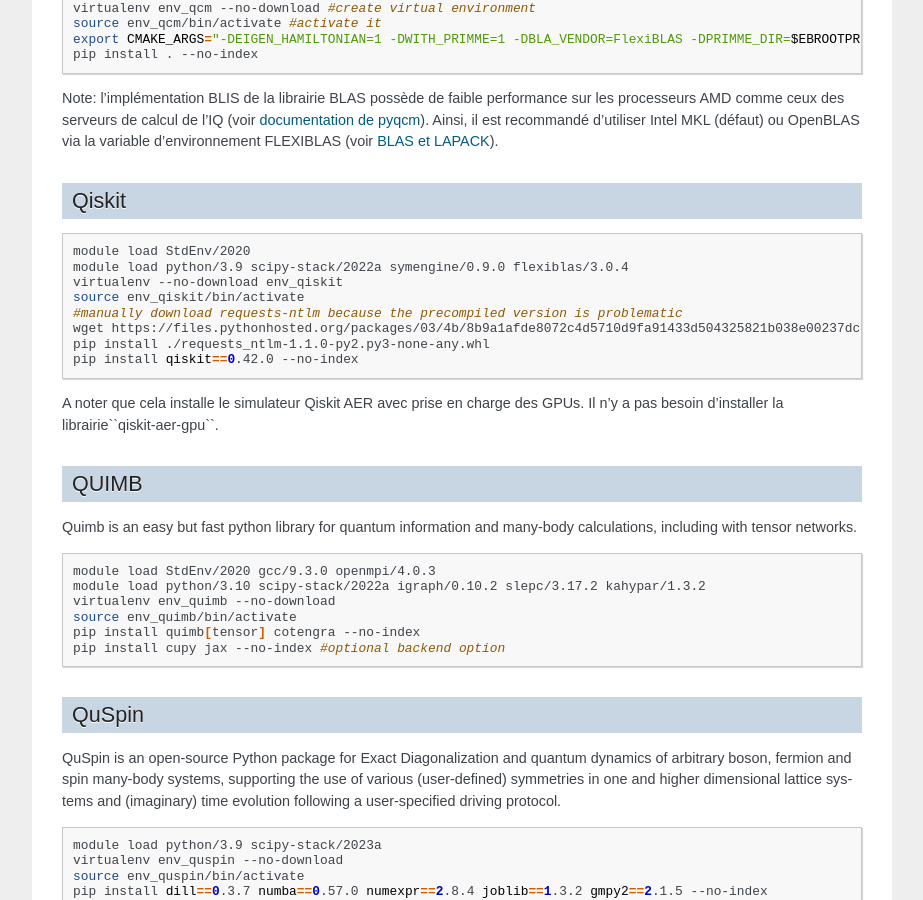
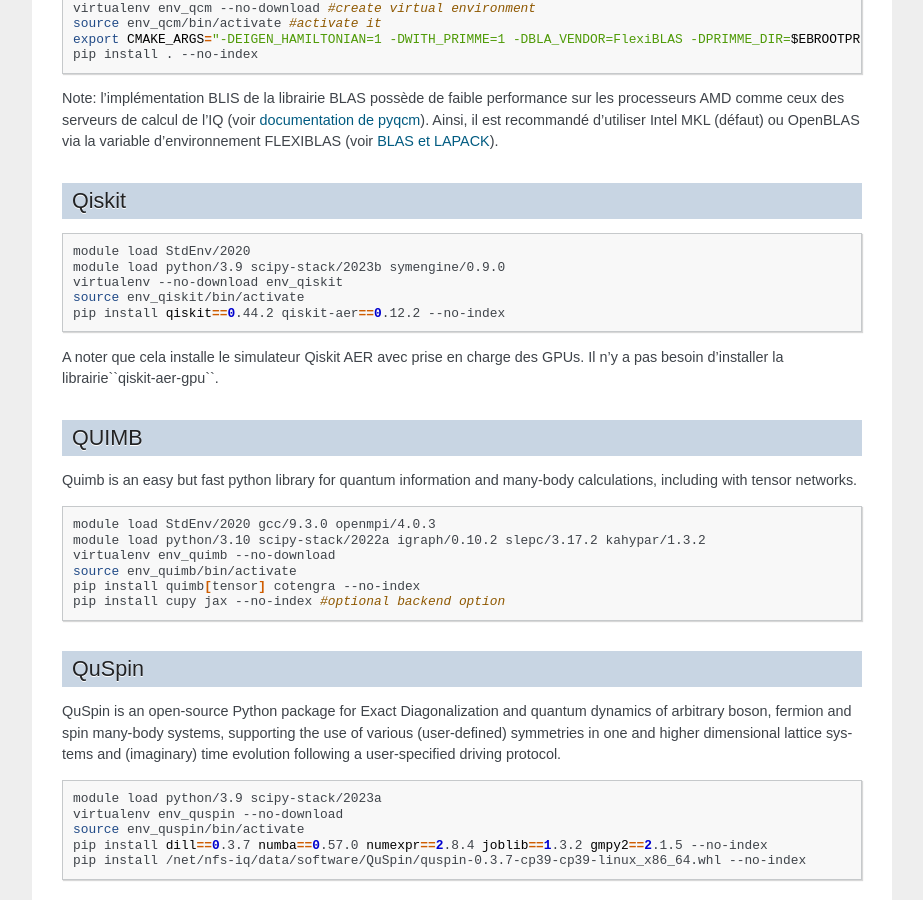
Before and after one commit to Institut-Quantique-UdeS/Presentation-Plateforme-CHP, a Sphinx documentation site: the page built from source/installation_logiciel.rst, in a window 1280 px wide and 900 px high, scrolled down 887 px. Shown: the whole window, without its empty margins (198-1121 px from the left). Built offline with Sphinx 7.4.7, drawn with Linux system fonts in a browser that asks for light colours.

Commit message:
Mise à jour version de Qiskit

```diff
--- a/source/index.rst
+++ b/source/index.rst
@@ -6,7 +6,7 @@
 Plateforme Calcul Haute Performance de l'IQ
 ===========================================
 
-*Dernière mise à jour: 10 janvier 2024*
+*Dernière mise à jour: 12 janvier 2024*
 
 Cher étudiants et étudiantes, cher personnel de recherche et cher professeurs et professeures,
 
--- a/source/installation_logiciel.rst
+++ b/source/installation_logiciel.rst
@@ -65,13 +65,10 @@
 .. code-block:: bash
 
     module load StdEnv/2020
-    module load python/3.9 scipy-stack/2022a symengine/0.9.0 flexiblas/3.0.4
+    module load python/3.9 scipy-stack/2023b symengine/0.9.0
     virtualenv --no-download env_qiskit
     source env_qiskit/bin/activate
-    #manually download requests-ntlm because the precompiled version is problematic
-    wget https://files.pythonhosted.org/packages/03/4b/8b9a1afde8072c4d5710d9fa91433d504325821b038e00237dc8d6d833dc/requests_ntlm-1.1.0-py2.py3-none-any.whl
-    pip install ./requests_ntlm-1.1.0-py2.py3-none-any.whl
-    pip install qiskit==0.42.0 --no-index
+    pip install qiskit==0.44.2 qiskit-aer==0.12.2 --no-index
 
 
 A noter que cela installe le simulateur Qiskit AER avec prise en charge des GPUs.
```
